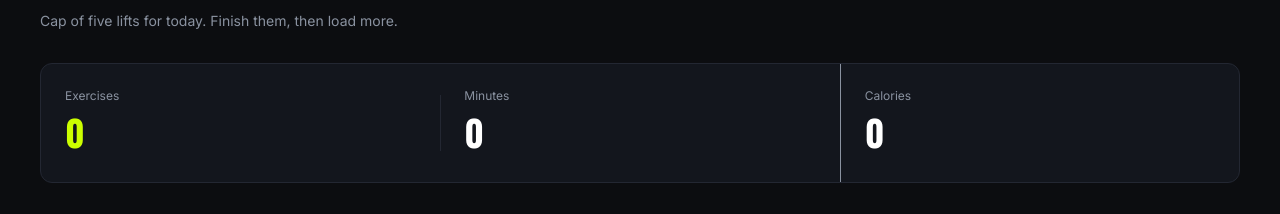
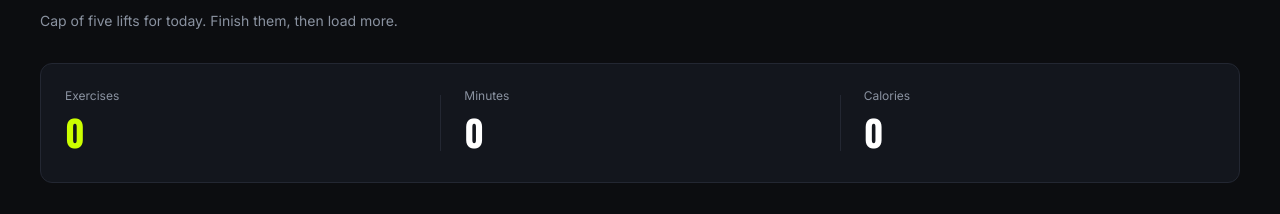
Before and after one commit to nnasif78/FitLog, a Next.js app: page /my-plan in a window 1280 px wide. Shown: the part 161-375 px from the top of the page. Built offline with nearby package versions, Linux system fonts and the light colour scheme.

Commit message:
Add WorkoutActions component and integrate toast notifications

```diff
--- a/src/app/layout.tsx
+++ b/src/app/layout.tsx
@@ -3,7 +3,7 @@ import { Inter, Oswald } from "next/font/google"
 import "./globals.css"
 import "react-toastify/dist/ReactToastify.css"
 import { FitLogProvider } from "@/context/FitLogContext"
-
+import { ToastContainer } from "react-toastify"
 const oswald = Oswald({
   variable: "--font-oswald",
   subsets: ["latin"],
@@ -16,12 +16,14 @@ export const metadata: Metadata = {
   title: "FitLog",
   description: "Track your workouts",
 };
-
 export default function RootLayout({ children }: LayoutProps<"/">) {
   return (
     <html lang="en">
       <body className={`${inter.variable} ${oswald.variable} min-h-screen bg-[#0C0D10] text-white`}>
-        <FitLogProvider>{children}</FitLogProvider>
+        <FitLogProvider>
+          {children}
+          <ToastContainer />
+        </FitLogProvider>
       </body>
     </html>
   );
--- a/src/app/my-plan/page.tsx
+++ b/src/app/my-plan/page.tsx
@@ -1,32 +1,27 @@
 import Footer from "@/components/shared/Footer"
 import Navbar from "@/components/shared/Navbar"
+import WorkoutActions from "@/components/homepage/WorkoutActions"
 export default function MyPlan() {
     return (
         <main>
             <Navbar />
             <main className="mx-auto min-h-[680px] max-w-[1280px] px-10 py-12">
                 <h1 className="font-[family-name:var(--font-oswald)] text-[30px] font-bold leading-9 text-white">MY PLAN</h1>
-
-                <p className="mt-2 font-[family-name:var(--font-inter)] text-[14px] font-normal leading-5 text-[#8A92A0]">
-                    Cap of five lifts for today. Finish them, then load more.
-                </p>
+                <p className="mt-2 font-[family-name:var(--font-inter)] text-[14px] font-normal leading-5 text-[#8A92A0]">Cap of five lifts for today. Finish them, then load more.</p>
                 <div className="mt-8 grid h-[120px] grid-cols-3 rounded-xl border border-[#232732] bg-[#13161D]">
                     <div className="flex flex-col justify-center px-6">
                         <span className="font-[family-name:var(--font-inter)] text-[12px] font-normal text-[#8A92A0]">Exercises</span>
                         <span className="font-[family-name:var(--font-oswald)] text-[36px] font-bold text-[#CCFF00]">0</span>
                     </div>
-
                     <div className="relative flex flex-col justify-center px-6 after:absolute after:left-0 after:h-14 after:w-px after:bg-[#232732]">
                         <span className="font-[family-name:var(--font-inter)] text-[12px] font-normal text-[#8A92A0]">Minutes</span>
                         <span className="font-[family-name:var(--font-oswald)] text-[36px] font-bold text-white">0</span>
                     </div>
-
-                    <div className="flex flex-col justify-center border-l border-[#8A92A0] px-6">
+                    <div className="relative flex flex-col justify-center px-6 after:absolute after:left-0 after:h-14 after:w-px after:bg-[#232732]">
                         <span className="font-[family-name:var(--font-inter)] text-[12px] font-normal text-[#8A92A0]">Calories</span>
                         <span className="font-[family-name:var(--font-oswald)] text-[36px] font-bold text-white">0</span>
                     </div>
                 </div>
-
                 <div className="mt-8 flex items-center justify-between">
                     <div className="flex rounded-lg bg-[#232732] p-1">
                         <button className="rounded-md border border-[#2B303D] bg-[#1F242D] px-4 py-2 font-[family-name:var(--font-inter)] text-[12px] font-bold text-white">Today&apos;s Plan</button>
--- a/src/app/workouts/[id]/page.tsx
+++ b/src/app/workouts/[id]/page.tsx
@@ -1,6 +1,7 @@
 import Image from "next/image"
 import Navbar from "@/components/shared/Navbar"
 import Footer from "@/components/shared/Footer"
+import WorkoutActions from "@/components/homepage/WorkoutActions"
 import { Workout } from "@/types/workout.type"
 
 export default async function WorkoutDetails({ params }: { params: Promise<{ id: string }> }) {
@@ -34,7 +35,7 @@ export default async function WorkoutDetails({ params }: { params: Promise<{ id:
                             ].map(([label, value], index) => (
                                 <div key={label} className={`flex h-[49px] items-center justify-between px-5 ${index !== 6 ? "border-b border-[#232834]" : ""}`}>
                                     <span className="font-[family-name:var(--font-inter)] text-[12px] font-bold leading-4 text-[#9CA3AF]">{label}</span>
-                                    <span className="font-[family-name:var(--font-inter)] text-[14px] font-medium leading-5 text-[E5E7EB]">{value}</span>
+                                    <span className="font-[family-name:var(--font-inter)] text-[14px] font-medium leading-5 text-[#E5E7EB]">{value}</span>
                                 </div>
                             ))}
                         </div>
@@ -47,10 +48,7 @@ export default async function WorkoutDetails({ params }: { params: Promise<{ id:
                                 </li>
                             ))}
                         </ol>
-                        <div className="flex items-center gap-3 mt-8">
-                            <button className="flex h-12 w-[220px] cursor-pointer items-center justify-center gap-2.5 rounded-xl bg-[#CCFF00] font-[family-name:var(--font-inter)] text-[14px] font-semibold text-[#0F1115] transition-opacity hover:opacity-90"><svg width="18" height="18" viewBox="0 0 24 24"><path d="M8 2v4M16 2v4M3 10h18M10 16h4M12 14v4M5 4h14a2 2 0 0 1 2 2v14H3V6a2 2 0 0 1 2-2h12Z" fill="none" stroke="currentColor" strokeWidth="2" /></svg><span>Add to today&apos;s plan</span></button>
-                            <button className="flex h-12 w-[180px] cursor-pointer items-center justify-center gap-2.5 rounded-xl border border-[#2A303C] font-[family-name:var(--font-inter)] text-[14px] font-medium text-white transition-colors hover:bg-white/5"><svg width="18" height="18" viewBox="0 0 24 24"><path d="m19 21-7-4-7 4V5a2 2 0 0 1 2-2h10a2 2 0 0 1 2 2v16Z" fill="none" stroke="currentColor" strokeWidth="2" /></svg><span>Save for later</span></button>
-                        </div>
+                        <div className="mt-8"><WorkoutActions workout={workout} /></div>
                     </div>
                 </div>
             </main>
--- /dev/null
+++ b/src/components/homepage/WorkoutActions.tsx
@@ -0,0 +1,13 @@
+"use client"
+import { useFitLog } from "@/context/FitLogContext"
+import { toast } from "react-toastify"
+import { Workout } from "@/types/workout.type"
+export default function WorkoutActions({ workout }: { workout: Workout }) {
+    const { addToPlan, saveWorkout } = useFitLog()
+    return (
+        <div className="flex gap-3">
+            <button onClick={() => { addToPlan(workout); toast.success("Added to today's plan") }} className="flex h-12 w-[220px] cursor-pointer items-center justify-center gap-2.5 rounded-xl bg-[#CCFF00] font-[family-name:var(--font-inter)] text-[14px] font-semibold text-[#0F1115] transition-opacity hover:opacity-90"><svg width="18" height="18" viewBox="0 0 24 24"><path d="M8 2v4M16 2v4M3 10h18M10 16h4M12 14v4M5 4h14a2 2 0 0 1 2 2v14H3V6a2 2 0 0 1 2-2h12Z" fill="none" stroke="currentColor" strokeWidth="2" /></svg><span>Add to today&apos;s plan</span></button>
+            <button onClick={() => { saveWorkout(workout); toast.success("Saved for later") }} className="flex h-12 w-[180px] cursor-pointer items-center justify-center gap-2.5 rounded-xl border border-[#2A303C] font-[family-name:var(--font-inter)] text-[14px] font-medium text-white transition-colors hover:bg-white/5"><svg width="18" height="18" viewBox="0 0 24 24"><path d="m19 21-7-4-7 4V5a2 2 0 0 1 2-2h10a2 2 0 0 1 2 2v16Z" fill="none" stroke="currentColor" strokeWidth="2" /></svg><span>Save for later</span></button>
+        </div>
+    )
+}
--- a/src/context/FitLogContext.tsx
+++ b/src/context/FitLogContext.tsx
@@ -1,7 +1,6 @@
 "use client"
 import { createContext, useContext, useState } from "react"
 import { Workout } from "@/types/workout.type"
-
 type FitLogContextType = {
     plan: Workout[]
     saved: Workout[]
@@ -11,7 +10,6 @@ type FitLogContextType = {
     removeSaved: (id: number) => void
 }
 const FitLogContext = createContext<FitLogContextType | null>(null)
-
 export function FitLogProvider({ children }: { children: React.ReactNode }) {
     const [plan, setPlan] = useState<Workout[]>([])
     const [saved, setSaved] = useState<Workout[]>([])
```
